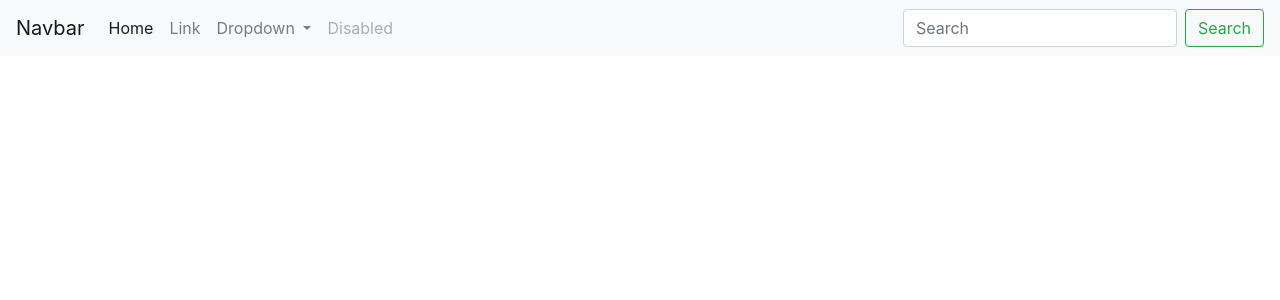
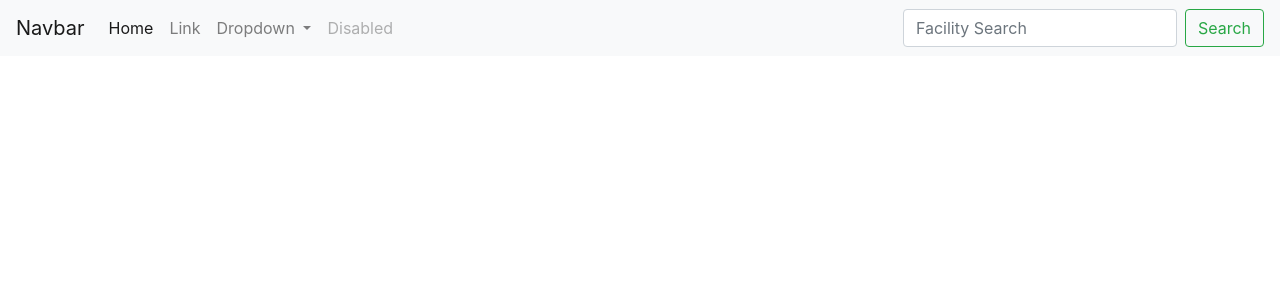
Before and after one commit to spgdaman/hood, a Django app: page /facilities/ in a window 1280 px wide. Shown: the top 300 px of the page. Run offline with Django 3.2, Linux system fonts and the light colour scheme; the visitor is signed in with stand-in values (Sample User, id 1); data that the repository does not hold is empty; some libraries are stand-ins or nearby versions.

Commit message:
search functionality added and working

```diff
--- a/facilities/urls.py
+++ b/facilities/urls.py
@@ -3,5 +3,5 @@ from . import views
 
 urlpatterns = [
     url(r'^facilities/$', views.facilities, name="facilities"),
-    url(r'^facilit_search/$', views.facility_search, name="facility_search"),
+    url(r'^facility_search/$', views.facility_search, name="facility_search"),
 ]
--- a/users/templates/navbar.html
+++ b/users/templates/navbar.html
@@ -28,9 +28,9 @@
             <a class="nav-link disabled" href="#" tabindex="-1" aria-disabled="true">Disabled</a>
         </li>
         </ul>
-        <form class="form-inline my-2 my-lg-0">
-        <input class="form-control mr-sm-2" type="search" placeholder="Search" aria-label="Search">
-        <button class="btn btn-outline-success my-2 my-sm-0" type="submit">Search</button>
+        <form class="form-inline my-2 my-lg-0" action="{% url 'facility_search' %}">
+            <input class="form-control mr-sm-2" type="search" placeholder="Facility Search" aria-label="Search" name="facility">
+            <button class="btn btn-outline-success my-2 my-sm-0" type="submit">Search</button>
         </form>
     </div>
 </nav>
```
